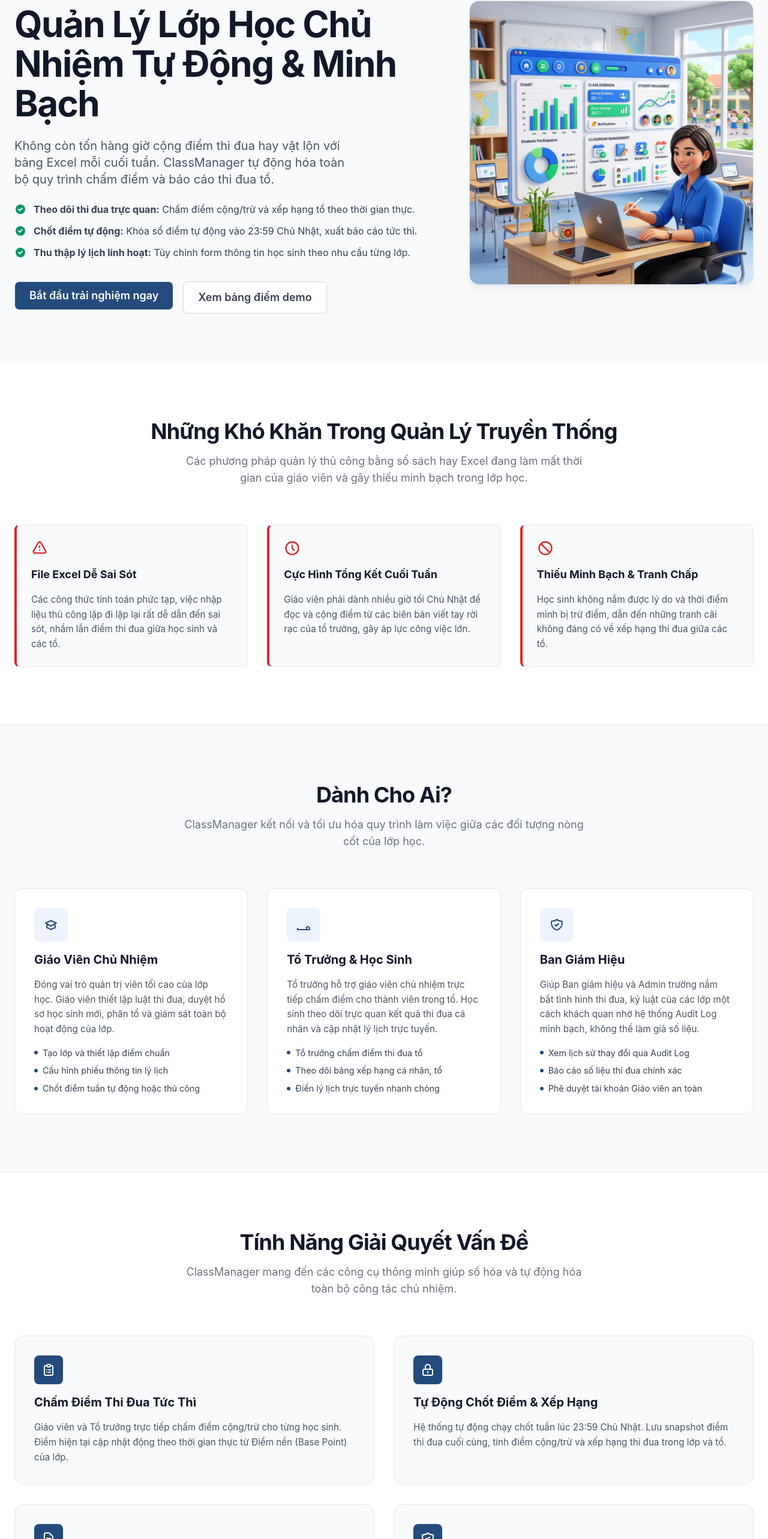
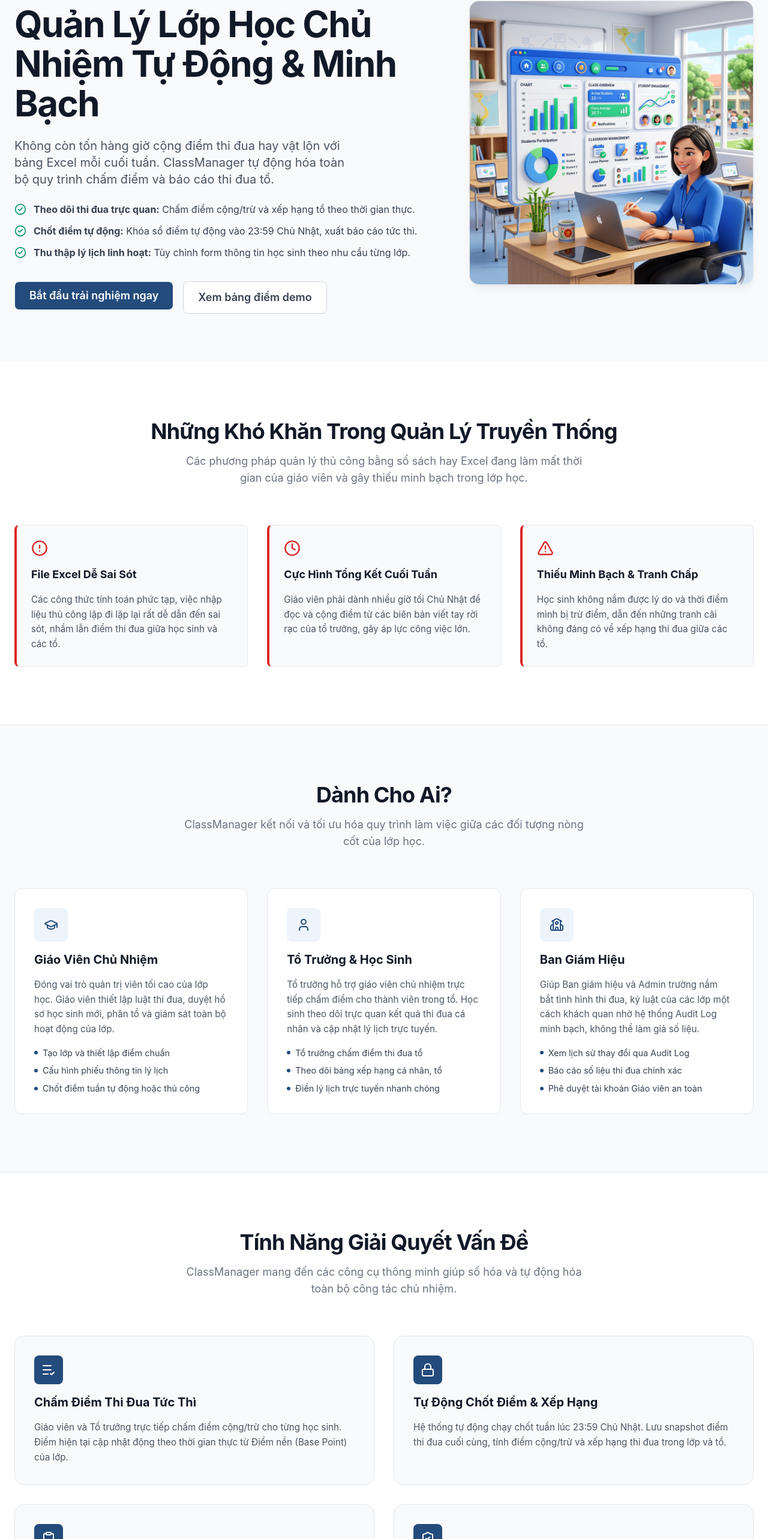
Before and after one commit to minhcamon/class-manager-v2, a React (Vite) app in the folder frontend/: page / in a window 1280 px wide. Shown: the part 187-2753 px from the top of the page at 60% size. Built offline with nearby package versions, Linux system fonts and the light colour scheme; no server answers.

Commit message:
fix(fe): change svg to icon from lucide

```diff
--- a/frontend/src/components/landing/Features.tsx
+++ b/frontend/src/components/landing/Features.tsx
@@ -1,3 +1,5 @@
+import { Clipboard, ListCheck, Lock, ShieldCheck } from "lucide-react";
+
 export default function Features() {
   return (
     <section className="py-24 bg-white border-b border-neutral-200" id="features">
@@ -13,9 +15,7 @@
           {/* Feature 1: Chấm điểm thi đua */}
           <div className="bg-neutral-50 border border-neutral-200 rounded-2xl p-8 flex flex-col gap-4 transition-all duration-300 hover:bg-white hover:border-primary-border hover:shadow-lg hover:shadow-primary/5">
             <div className="w-12 h-12 rounded-lg bg-primary text-white flex items-center justify-center">
-              <svg width="24" height="24" fill="none" viewBox="0 0 24 24" stroke="currentColor" strokeWidth="2">
-                <path strokeLinecap="round" strokeLinejoin="round" d="M9 5H7a2 2 0 00-2 2v12a2 2 0 002 2h10a2 2 0 002-2V7a2 2 0 00-2-2h-2M9 5a2 2 0 002 2h2a2 2 0 002-2M9 5a2 2 0 012-2h2a2 2 0 012 2m-3 7h3m-3 4h3m-6-4h.01M9 16h.01" />
-              </svg>
+              <ListCheck />
             </div>
             <h3 className="text-xl font-bold text-neutral-900">Chấm Điểm Thi Đua Tức Thì</h3>
             <p className="text-neutral-600 text-[0.95rem] leading-relaxed">
@@ -26,9 +26,7 @@
           {/* Feature 2: Chốt tuần tự động */}
           <div className="bg-neutral-50 border border-neutral-200 rounded-2xl p-8 flex flex-col gap-4 transition-all duration-300 hover:bg-white hover:border-primary-border hover:shadow-lg hover:shadow-primary/5">
             <div className="w-12 h-12 rounded-lg bg-primary text-white flex items-center justify-center">
-              <svg width="24" height="24" fill="none" viewBox="0 0 24 24" stroke="currentColor" strokeWidth="2">
-                <path strokeLinecap="round" strokeLinejoin="round" d="M12 15v2m-6 4h12a2 2 0 002-2v-6a2 2 0 00-2-2H6a2 2 0 00-2 2v6a2 2 0 002 2zm10-10V7a4 4 0 00-8 0v4h8z" />
-              </svg>
+              <Lock />
             </div>
             <h3 className="text-xl font-bold text-neutral-900">Tự Động Chốt Điểm & Xếp Hạng</h3>
             <p className="text-neutral-600 text-[0.95rem] leading-relaxed">
@@ -39,9 +37,7 @@
           {/* Feature 3: Dynamic Forms */}
           <div className="bg-neutral-50 border border-neutral-200 rounded-2xl p-8 flex flex-col gap-4 transition-all duration-300 hover:bg-white hover:border-primary-border hover:shadow-lg hover:shadow-primary/5">
             <div className="w-12 h-12 rounded-lg bg-primary text-white flex items-center justify-center">
-              <svg width="24" height="24" fill="none" viewBox="0 0 24 24" stroke="currentColor" strokeWidth="2">
-                <path strokeLinecap="round" strokeLinejoin="round" d="M9 12h6m-6 4h6m2 5H7a2 2 0 01-2-2V5a2 2 0 012-2h5.586a1 1 0 01.707.293l5.414 5.414a1 1 0 01.293.707V19a2 2 0 01-2 2z" />
-              </svg>
+              <Clipboard />
             </div>
             <h3 className="text-xl font-bold text-neutral-900">Phiếu Lý Lịch Động (Dynamic Form)</h3>
             <p className="text-neutral-600 text-[0.95rem] leading-relaxed">
@@ -52,9 +48,7 @@
           {/* Feature 4: Audit Logs */}
           <div className="bg-neutral-50 border border-neutral-200 rounded-2xl p-8 flex flex-col gap-4 transition-all duration-300 hover:bg-white hover:border-primary-border hover:shadow-lg hover:shadow-primary/5">
             <div className="w-12 h-12 rounded-lg bg-primary text-white flex items-center justify-center">
-              <svg width="24" height="24" fill="none" viewBox="0 0 24 24" stroke="currentColor" strokeWidth="2">
-                <path strokeLinecap="round" strokeLinejoin="round" d="M9 12l2 2 4-4m5.618-4.016A11.955 11.955 0 0112 2.944a11.955 11.955 0 01-8.618 3.04A12.02 12.02 0 003 9c0 5.591 3.824 10.29 9 11.622 5.176-1.332 9-6.03 9-11.622 0-1.042-.133-2.052-.382-3.016z" />
-              </svg>
+              <ShieldCheck />
             </div>
             <h3 className="text-xl font-bold text-neutral-900">Nhật Ký Giám Sát Minh Bạch</h3>
             <p className="text-neutral-600 text-[0.95rem] leading-relaxed">
--- a/frontend/src/components/landing/Hero.tsx
+++ b/frontend/src/components/landing/Hero.tsx
@@ -1,3 +1,4 @@
+import { CheckCircle2 } from 'lucide-react';
 import heroIllustration from '../../assets/hero_illustration.png';
 import { Button } from '../ui/Button';
 
@@ -23,21 +24,15 @@
 
             <ul className="flex flex-col gap-3 list-none">
               <li className="flex items-start gap-3 text-base">
-                <svg className="text-success w-5 h-5 flex-shrink-0 mt-0.5" viewBox="0 0 20 20" fill="currentColor">
-                  <path fillRule="evenodd" d="M10 18a8 8 0 100-16 8 8 0 000 16zm3.707-9.293a1 1 0 00-1.414-1.414L9 10.586 7.707 9.293a1 1 0 00-1.414 1.414l2 2a1 1 0 001.414 0l4-4z" clipRule="evenodd" />
-                </svg>
+                <CheckCircle2 className='text-success w-5 h-5 shrink-0 mt-0.5' />
                 <span className="text-neutral-700"><strong>Theo dõi thi đua trực quan:</strong> Chấm điểm cộng/trừ và xếp hạng tổ theo thời gian thực.</span>
               </li>
               <li className="flex items-start gap-3 text-base">
-                <svg className="text-success w-5 h-5 flex-shrink-0 mt-0.5" viewBox="0 0 20 20" fill="currentColor">
-                  <path fillRule="evenodd" d="M10 18a8 8 0 100-16 8 8 0 000 16zm3.707-9.293a1 1 0 00-1.414-1.414L9 10.586 7.707 9.293a1 1 0 00-1.414 1.414l2 2a1 1 0 001.414 0l4-4z" clipRule="evenodd" />
-                </svg>
+                <CheckCircle2 className='text-success w-5 h-5 shrink-0 mt-0.5' />
                 <span className="text-neutral-700"><strong>Chốt điểm tự động:</strong> Khóa sổ điểm tự động vào 23:59 Chủ Nhật, xuất báo cáo tức thì.</span>
               </li>
               <li className="flex items-start gap-3 text-base">
-                <svg className="text-success w-5 h-5 flex-shrink-0 mt-0.5" viewBox="0 0 20 20" fill="currentColor">
-                  <path fillRule="evenodd" d="M10 18a8 8 0 100-16 8 8 0 000 16zm3.707-9.293a1 1 0 00-1.414-1.414L9 10.586 7.707 9.293a1 1 0 00-1.414 1.414l2 2a1 1 0 001.414 0l4-4z" clipRule="evenodd" />
-                </svg>
+                <CheckCircle2 className='text-success w-5 h-5 shrink-0 mt-0.5' />
                 <span className="text-neutral-700"><strong>Thu thập lý lịch linh hoạt:</strong> Tùy chỉnh form thông tin học sinh theo nhu cầu từng lớp.</span>
               </li>
             </ul>
@@ -69,6 +64,6 @@
           </div>
         </div>
       </div>
-    </section>
+    </section >
   );
 }
--- a/frontend/src/components/landing/PainPoints.tsx
+++ b/frontend/src/components/landing/PainPoints.tsx
@@ -1,3 +1,5 @@
+import { AlertCircle, AlertTriangle, Clock } from "lucide-react";
+
 export default function PainPoints() {
   return (
     <section className="py-24 bg-white border-b border-neutral-200" id="pain-points">
@@ -12,9 +14,7 @@
         <div className="grid grid-cols-1 md:grid-cols-3 gap-8">
           {/* Pain Point 1: Excel Dễ Sai Sót */}
           <div className="bg-background border border-neutral-200 border-l-4 border-l-danger rounded-lg p-6 flex flex-col gap-4">
-            <svg className="text-danger w-7 h-7" fill="none" viewBox="0 0 24 24" stroke="currentColor" strokeWidth="2">
-              <path strokeLinecap="round" strokeLinejoin="round" d="M12 9v2m0 4h.01m-6.938 4h13.856c1.54 0 2.502-1.667 1.732-3L13.732 4c-.77-1.333-2.694-1.333-3.464 0L3.34 16c-.77 1.333.192 3 1.732 3z" />
-            </svg>
+            <AlertCircle className="text-danger w-7 h-7" />
             <h3 className="text-lg font-bold text-neutral-900">File Excel Dễ Sai Sót</h3>
             <p className="text-neutral-600 text-[0.95rem] leading-relaxed">
               Các công thức tính toán phức tạp, việc nhập liệu thủ công lặp đi lặp lại rất dễ dẫn đến sai sót, nhầm lẫn điểm thi đua giữa học sinh và các tổ.
@@ -23,9 +23,7 @@
 
           {/* Pain Point 2: Tốn Thời Gian Làm Báo Cáo */}
           <div className="bg-background border border-neutral-200 border-l-4 border-l-danger rounded-lg p-6 flex flex-col gap-4">
-            <svg className="text-danger w-7 h-7" fill="none" viewBox="0 0 24 24" stroke="currentColor" strokeWidth="2">
-              <path strokeLinecap="round" strokeLinejoin="round" d="M12 8v4l3 3m6-3a9 9 0 11-18 0 9 9 0 0118 0z" />
-            </svg>
+            <Clock className="text-danger w-7 h-7" />
             <h3 className="text-lg font-bold text-neutral-900">Cực Hình Tổng Kết Cuối Tuần</h3>
             <p className="text-neutral-600 text-[0.95rem] leading-relaxed">
               Giáo viên phải dành nhiều giờ tối Chủ Nhật để đọc và cộng điểm từ các biên bản viết tay rời rạc của tổ trưởng, gây áp lực công việc lớn.
@@ -34,9 +32,7 @@
 
           {/* Pain Point 3: Thiếu Minh Bạch */}
           <div className="bg-background border border-neutral-200 border-l-4 border-l-danger rounded-lg p-6 flex flex-col gap-4">
-            <svg className="text-danger w-7 h-7" fill="none" viewBox="0 0 24 24" stroke="currentColor" strokeWidth="2">
-              <path strokeLinecap="round" strokeLinejoin="round" d="M18.364 18.364A9 9 0 005.636 5.636m12.728 12.728A9 9 0 015.636 5.636m12.728 12.728L5.636 5.636" />
-            </svg>
+            <AlertTriangle className="text-danger w-7 h-7" />
             <h3 className="text-lg font-bold text-neutral-900">Thiếu Minh Bạch & Tranh Chấp</h3>
             <p className="text-neutral-600 text-[0.95rem] leading-relaxed">
               Học sinh không nắm được lý do và thời điểm mình bị trừ điểm, dẫn đến những tranh cãi không đáng có về xếp hạng thi đua giữa các tổ.
--- a/frontend/src/components/landing/WhoIsItFor.tsx
+++ b/frontend/src/components/landing/WhoIsItFor.tsx
@@ -1,3 +1,5 @@
+import { GraduationCap, User, School } from "lucide-react";
+
 export default function WhoIsItFor() {
   return (
     <section className="py-24 bg-background border-b border-neutral-200" id="who-is-it-for">
@@ -13,10 +15,7 @@
           {/* Card 1: Giáo viên chủ nhiệm */}
           <div className="bg-white border border-neutral-200 rounded-xl p-8 transition-all duration-300 hover:translate-y-[-4px] hover:shadow-md hover:border-primary-border flex flex-col gap-4">
             <div className="w-14 h-14 rounded-lg bg-primary-light text-primary flex items-center justify-center">
-              <svg width="24" height="24" fill="none" viewBox="0 0 24 24" stroke="currentColor" strokeWidth="2">
-                <path strokeLinecap="round" strokeLinejoin="round" d="M12 14l9-5-9-4-9 4 9 5z" />
-                <path strokeLinecap="round" strokeLinejoin="round" d="M12 14l6.16-3.422a12.083 12.083 0 01.665 6.479A11.952 11.952 0 0012 20.055a11.952 11.952 0 00-6.824-2.998 12.078 12.078 0 01.665-6.479L12 14z" />
-              </svg>
+              <GraduationCap />
             </div>
             <h3 className="text-xl font-bold text-neutral-900">Giáo Viên Chủ Nhiệm</h3>
             <p className="text-[0.95rem] text-neutral-600 leading-relaxed">
@@ -41,9 +40,7 @@
           {/* Card 2: Tổ trưởng & Học sinh */}
           <div className="bg-white border border-neutral-200 rounded-xl p-8 transition-all duration-300 hover:translate-y-[-4px] hover:shadow-md hover:border-primary-border flex flex-col gap-4">
             <div className="w-14 h-14 rounded-lg bg-primary-light text-primary flex items-center justify-center">
-              <svg width="24" height="24" fill="none" viewBox="0 0 24 24" stroke="currentColor" strokeWidth="2">
-                <path strokeLinecap="round" strokeLinejoin="round" d="M17 20h5v-2a3 3 0 00-5.356-1.857M17 20H7m10 0v-2c0-.656-.126-1.283-.356-1.857M7 20H2v-2a3 3 0 025.356-1.857M7 20v-2c0-.656.126-1.283.356-1.857m0 0a5.002 5.002 0 019.288 0M15 7a3 3 0 11-6 0 3 3 0 016 0zm6 3a2 2 0 11-4 0 2 2 0 014 0zM7 10a2 2 0 11-4 0 2 2 0 014 0z" />
-              </svg>
+              <User />
             </div>
             <h3 className="text-xl font-bold text-neutral-900">Tổ Trưởng & Học Sinh</h3>
             <p className="text-[0.95rem] text-neutral-600 leading-relaxed">
@@ -68,9 +65,7 @@
           {/* Card 3: Ban giám hiệu */}
           <div className="bg-white border border-neutral-200 rounded-xl p-8 transition-all duration-300 hover:translate-y-[-4px] hover:shadow-md hover:border-primary-border flex flex-col gap-4">
             <div className="w-14 h-14 rounded-lg bg-primary-light text-primary flex items-center justify-center">
-              <svg width="24" height="24" fill="none" viewBox="0 0 24 24" stroke="currentColor" strokeWidth="2">
-                <path strokeLinecap="round" strokeLinejoin="round" d="M9 12l2 2 4-4m5.618-4.016A11.955 11.955 0 0112 2.944a11.955 11.955 0 01-8.618 3.04A12.02 12.02 0 003 9c0 5.591 3.824 10.29 9 11.622 5.176-1.332 9-6.03 9-11.622 0-1.042-.133-2.052-.382-3.016z" />
-              </svg>
+              <School />
             </div>
             <h3 className="text-xl font-bold text-neutral-900">Ban Giám Hiệu</h3>
             <p className="text-[0.95rem] text-neutral-600 leading-relaxed">
```
Also changed, not shown: frontend/src/components/landing/Benefits.tsx (+16 -30 lines), frontend/src/components/landing/Footer.tsx (+5 -7 lines).
